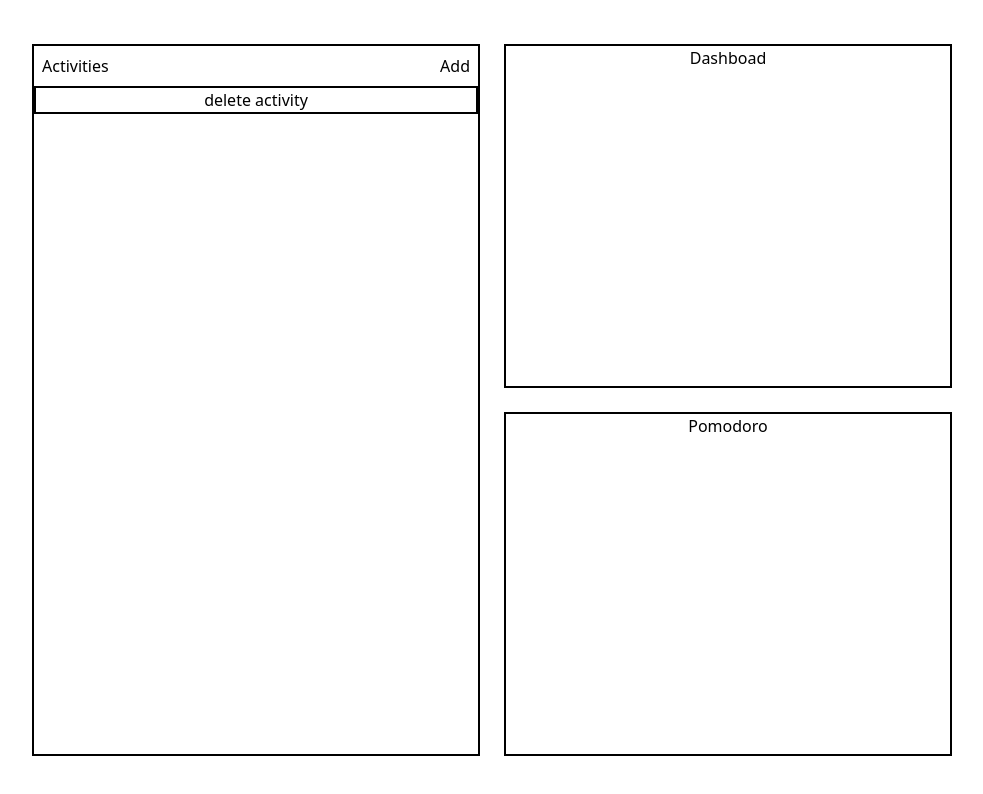
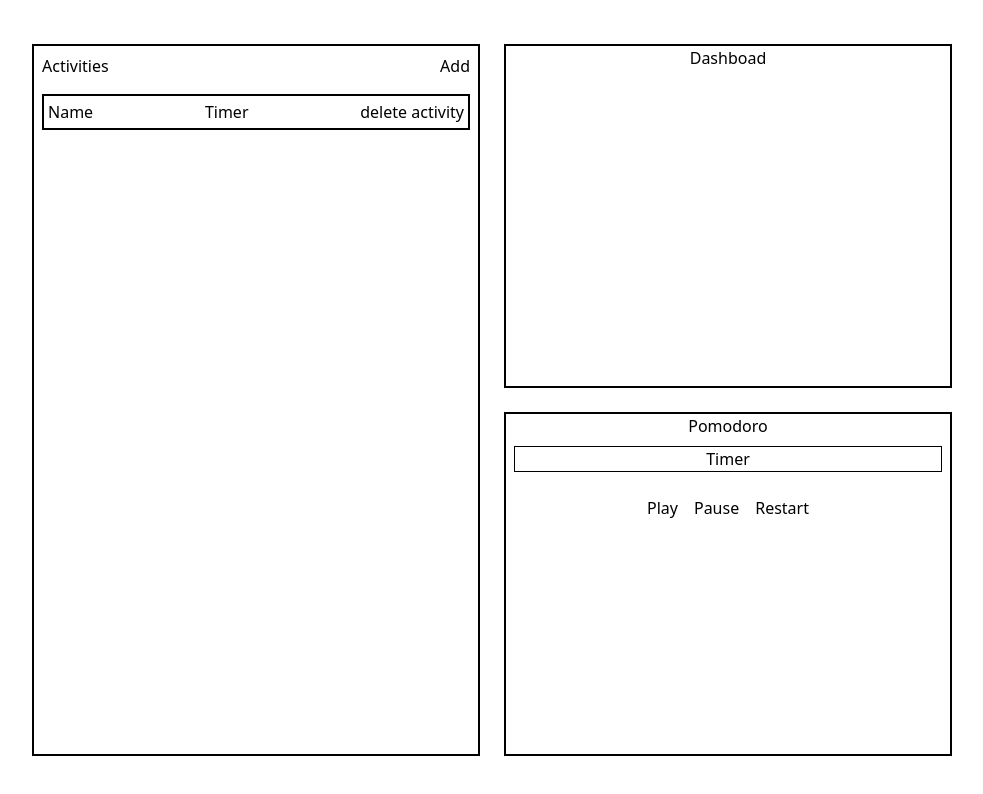
Before and after one commit to Andrzej-Tezyk/stack-app, a React (Vite) app in the folder frontend/: page / in a window 1280 px wide. Shown: the top 794 px of the page, without its empty margins (148-1131 px from the left). Built offline with nearby package versions, Linux system fonts and the light colour scheme.

Commit message:
layout for pomodoro

```diff
--- a/frontend/src/components/ActivityCard.jsx
+++ b/frontend/src/components/ActivityCard.jsx
@@ -1,7 +1,9 @@
 function ActivityCard() {
     return (
-        <div className="border-2">
-            <button>
+        <div className="flex justify-between border-2 m-2">
+            <div className="m-1">Name</div>
+            <div className="m-1">Timer</div>
+            <button className="m-1">
                 delete activity
             </button>
         </div>
--- a/frontend/src/components/PomodoroClock.jsx
+++ b/frontend/src/components/PomodoroClock.jsx
@@ -1,6 +1,17 @@
+import Timer from "./ui/Timer";
+
 function PomodoroClock () {
     return (
-        <div></div>
+        <div className="flex flex-col">
+            <div className="grow">
+                <Timer></Timer>
+            </div>
+            <div className="flex justify-center m-2">
+                <button className="m-2">Play</button>
+                <button className="m-2">Pause</button>
+                <button className="m-2">Restart</button>
+            </div>
+        </div>
      );
 }
 
--- /dev/null
+++ b/frontend/src/components/ui/Timer.jsx
@@ -0,0 +1,9 @@
+function Timer () {
+    return (
+        <div className="border-1 m-2">
+            Timer
+        </div>
+     );
+}
+
+export default Timer;
```
